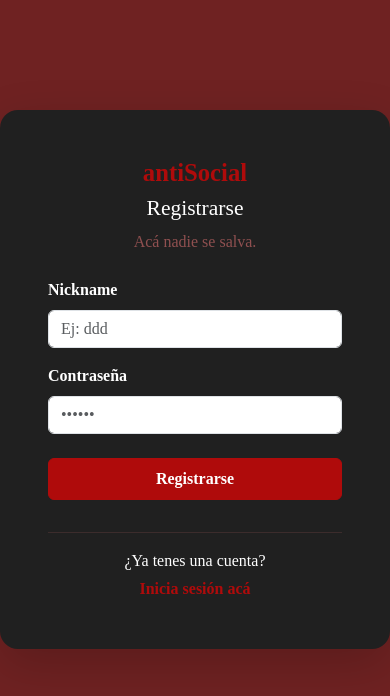
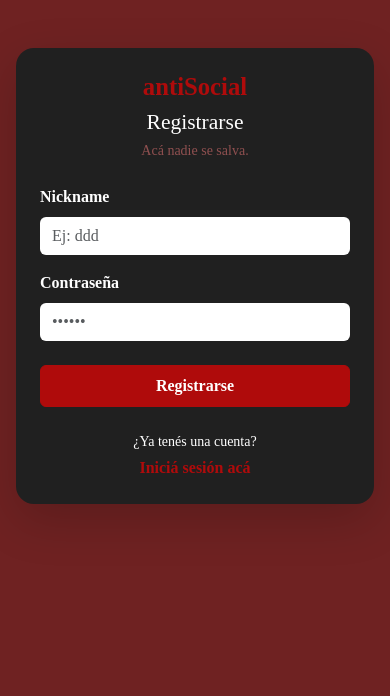
Before and after one commit to LeonardoMuranodev/anti-social-red-unahur-frontend, a React (Vite) app in the folder front/: page /signup in a window 390 px wide. Shown: the top 696 px of the page. Built offline with nearby package versions, Linux system fonts and the light colour scheme; a web font is replaced by a local one.

Commit message:
responsive

```diff
--- a/front/package.json
+++ b/front/package.json
@@ -16,7 +16,7 @@
     "react-bootstrap": "^2.10.10",
     "react-dom": "^19.2.7",
     "react-hook-form": "^7.80.0",
-    "react-router": "^8.0.1",
+    "react-router": "^8.1.0",
     "react-router-dom": "^7.18.1",
     "vite-plugin-svgr": "^5.2.0"
   },
--- a/front/src/App.tsx
+++ b/front/src/App.tsx
@@ -16,7 +16,9 @@ import PageTransition from "./animations/PageTransition";
 function App() {
 
   const location = useLocation();
-
+  if ("scrollRestoration" in window.history) {
+  window.history.scrollRestoration = "manual";
+}
   return (
   <>
       <AnimatePresence mode="wait">
--- a/front/src/components/AuthForm.tsx
+++ b/front/src/components/AuthForm.tsx
@@ -11,27 +11,27 @@ interface AuthFormProps {
 
 const wait = (ms: number) => new Promise(resolve => setTimeout(resolve, ms));
 
-export default function AuthForm({tipo}: AuthFormProps) {
+export default function AuthForm({ tipo }: AuthFormProps) {
     const { register, handleSubmit, formState: { errors } } = useForm();
-    const [errorForm, setErrorForm] = useState<string>("");
+    const [errorForm, setErrorForm] = useState("");
+    const [formEnviado, setFormEnviado] = useState(false);
 
     const { login } = useContext(AuthContextGlobal);
     const navigate = useNavigate();
 
-    const [formEnviado, setFormEnviado] = useState<boolean>(false);
-
-    const titleText = tipo == "login" ? "Iniciar Sesión" : "Registrarse"
+    const titleText = tipo === "login" ? "Iniciar Sesión" : "Registrarse";
 
     const FormSubmit = async (data: any) => {
         setErrorForm("");
-        setFormEnviado(true)
+        setFormEnviado(true);
 
         await wait(1000);
+
         try {
-            if (tipo === 'login') {
+            if (tipo === "login") {
                 const user = await loginUser(data.nickname, data.password);
                 login(user);
-                navigate("/user")
+                navigate("/user");
             } else {
                 await registerUser(data.nickname, data.password);
                 navigate("/login");
@@ -39,48 +39,33 @@ export default function AuthForm({tipo}: AuthFormProps) {
         } catch (err: any) {
             setErrorForm(err.message);
         } finally {
-            setFormEnviado(false)
-            setErrorForm("")
+            setFormEnviado(false);
         }
-    }
+    };
 
-return (
-        <section
-            className="d-flex justify-content-center align-items-center auth-section bg-none"
-        >
+    return (
+        <section className="auth-section d-flex align-items-center justify-content-center px-3 py-5">
             <div
-                className="card border-0 shadow-lg"
+                className="card border-0 shadow-lg w-100"
                 style={{
-                    width: "100%",
-                    maxWidth: "512px",
+                    maxWidth: "520px",
                     backgroundColor: "var(--bs-dark)",
                     borderRadius: "18px",
-                    boxShadow: "0 15px 40px rgba(0,0,0,.45)",
                     overflow: "hidden"
                 }}
             >
-                <div className="card-body p-5">
+                <div className="card-body p-4 p-sm-5">
 
                     <div className="text-center mb-4">
-                        <h2 className="fw-bold text-danger mb-2">
-                            antiSocial
-                        </h2>
-
-                        <h4 className="text-white">
-                            {titleText}
-                        </h4>
-
-                        <p className="text-secondary mb-0">
-                            Acá nadie se salva.
-                        </p>
+                        <h2 className="fw-bold text-danger mb-2">antiSocial</h2>
+                        <h4 className="text-white mb-1">{titleText}</h4>
+                        <p className="text-secondary small mb-0">Acá nadie se salva.</p>
                     </div>
 
                     <form onSubmit={handleSubmit(FormSubmit)} noValidate>
 
                         <div className="mb-3">
-                            <label htmlFor="nickname" className="form-label text-white fw-semibold">
-                                Nickname
-                            </label>
+                            <label className="form-label text-white fw-semibold">Nickname</label>
 
                             <input
                                 {...register("nickname", {
@@ -89,22 +74,22 @@ return (
                                     pattern: /^[a-zA-Z0-9\s]+$/
                                 })}
                                 type="text"
-                                className="form-control"
-                                id="nickname"
+                                className={`form-control bg-white text-dark border-0 ${
+                                    errors.nickname ? "border border-warning" : ""
+                                }`}
                                 placeholder="Ej: ddd"
+                                autoComplete="username"
                             />
 
-                            <div className="text-warning mt-1 auth-error-text">
-                                {errors.nickname?.type === "required" && "Este campo es obligatorio"}
+                            <small className="text-warning d-block mt-1">
+                                {errors.nickname?.type === "required" && "Obligatorio"}
                                 {errors.nickname?.type === "minLength" && "Mínimo 3 caracteres"}
-                                {errors.nickname?.type === "pattern" && "El nickname es incorrecto"}
-                            </div>
+                                {errors.nickname?.type === "pattern" && "Formato inválido"}
+                            </small>
                         </div>
 
                         <div className="mb-4">
-                            <label htmlFor="password" className="form-label text-white fw-semibold">
-                                Contraseña
-                            </label>
+                            <label className="form-label text-white fw-semibold">Contraseña</label>
 
                             <input
                                 {...register("password", {
@@ -112,52 +97,56 @@ return (
                                     minLength: 3
                                 })}
                                 type="password"
-                                className="form-control"
-                                id="password"
+                                className={`form-control bg-white text-dark border-0 ${
+                                    errors.password ? "border border-warning" : ""
+                                }`}
                                 placeholder="••••••"
+                                autoComplete="current-password"
                             />
 
-                            <div className="text-warning mt-1 auth-error-text">
-                                {errors.password?.type === "required" && "Este campo es obligatorio"}
+                            <small className="text-warning d-block mt-1">
+                                {errors.password?.type === "required" && "Obligatorio"}
                                 {errors.password?.type === "minLength" && "Mínimo 3 caracteres"}
-                            </div>
+                            </small>
                         </div>
 
                         <button
                             type="submit"
                             disabled={formEnviado}
-                            className="btn btn-danger w-100 fw-bold py-2 mb-3"
+                            className="btn btn-danger w-100 fw-bold py-2"
                         >
-                            {!formEnviado ? titleText : "Procesando..."}
+                            {formEnviado ? "Procesando..." : titleText}
                         </button>
                     </form>
 
                     {errorForm && (
-                        <div className="alert alert-danger text-center auth-alert" role="alert">
+                        <div className="alert alert-danger text-center mt-3 py-2">
                             {errorForm}
                         </div>
                     )}
 
-                    <hr className="border-secondary" />
-
-                    <div className="text-center text-white">
-                        <p className="mb-1">
-                            {tipo == "login"
-                                ? "¿No tenes una cuenta?"
-                                : "¿Ya tenes una cuenta?"}
+                    <div className="text-center mt-4 text-white">
+                        <p className="mb-1 small">
+                            {tipo === "login"
+                                ? "¿No tenés una cuenta?"
+                                : "¿Ya tenés una cuenta?"}
                         </p>
 
                         <Link
-                            to={tipo == "login" ? "/signup" : "/login"}
+                            to={tipo === "login" ? "/signup" : "/login"}
                             className="text-danger fw-bold text-decoration-none"
                         >
-                            {tipo == "login"
+                            {tipo === "login"
                                 ? "Registrate acá"
-                                : "Inicia sesión acá"}
+                                : "Iniciá sesión acá"}
                         </Link>
+
                     </div>
 
                 </div>
             </div>
+
         </section>
-); }
+
+    );
+}
--- a/front/src/components/Footer.tsx
+++ b/front/src/components/Footer.tsx
@@ -9,7 +9,7 @@ function Footer() {
         <Row className="text-center text-md-start">
 
           <Col md={4} className="mb-3">
-            <h5 className="text-danger">antiSocial </h5>
+            <h5 className="text-danger">antiSocial</h5>
             <p className="small text-secondary">
               worse is better.<br />
               sin algoritmos. sin filtros. sin esperanza.
--- a/front/src/index.css
+++ b/front/src/index.css
@@ -196,3 +196,46 @@ body {
   height: 5rem;
   object-fit: cover;
 }
+.landing-container {
+  overflow-x: hidden;
+}
+
+.landing-text {
+  padding: 2rem;
+}
+
+.landing-image {
+  padding: 2rem;
+  text-align: center;
+}
+
+.landing-image img {
+  max-width: 100%;
+  height: auto;
+}
+
+@media (max-width: 767px) {
+  .landing-text {
+    padding: 1.5rem 1rem;
+  }
+
+  .landing-image {
+    padding: 1rem;
+  }
+
+  .landing-text h1 {
+    font-size: 2rem;
+  }
+
+  .landing-text h2 {
+    font-size: 1.5rem;
+  }
+
+  .landing-text h3 {
+    font-size: 1.2rem;
+  }
+}
+
+body {
+  padding-top: 0;
+}
```
Also changed, not shown: 1 other file (tests, documents, lock files or other folders).
